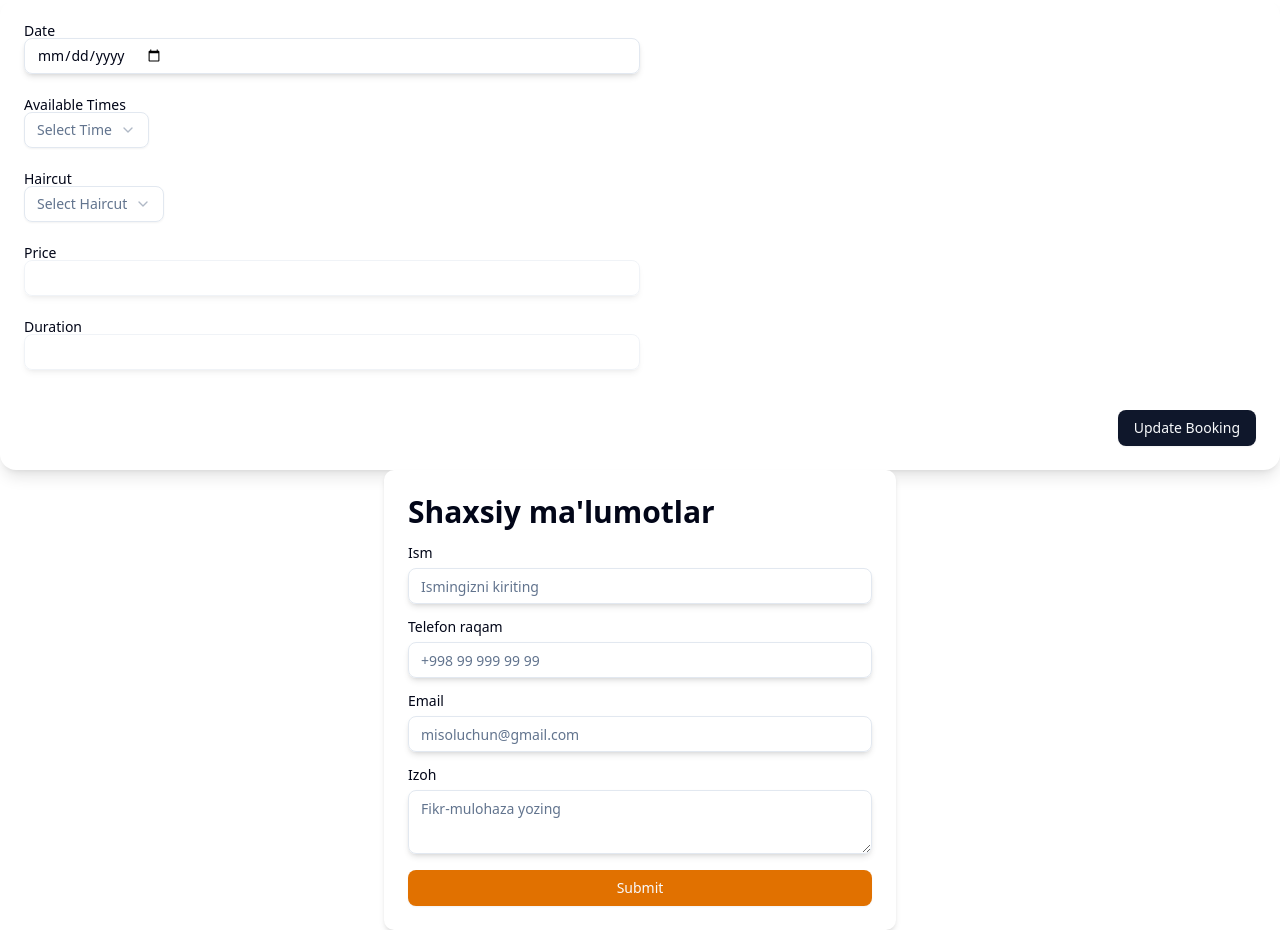
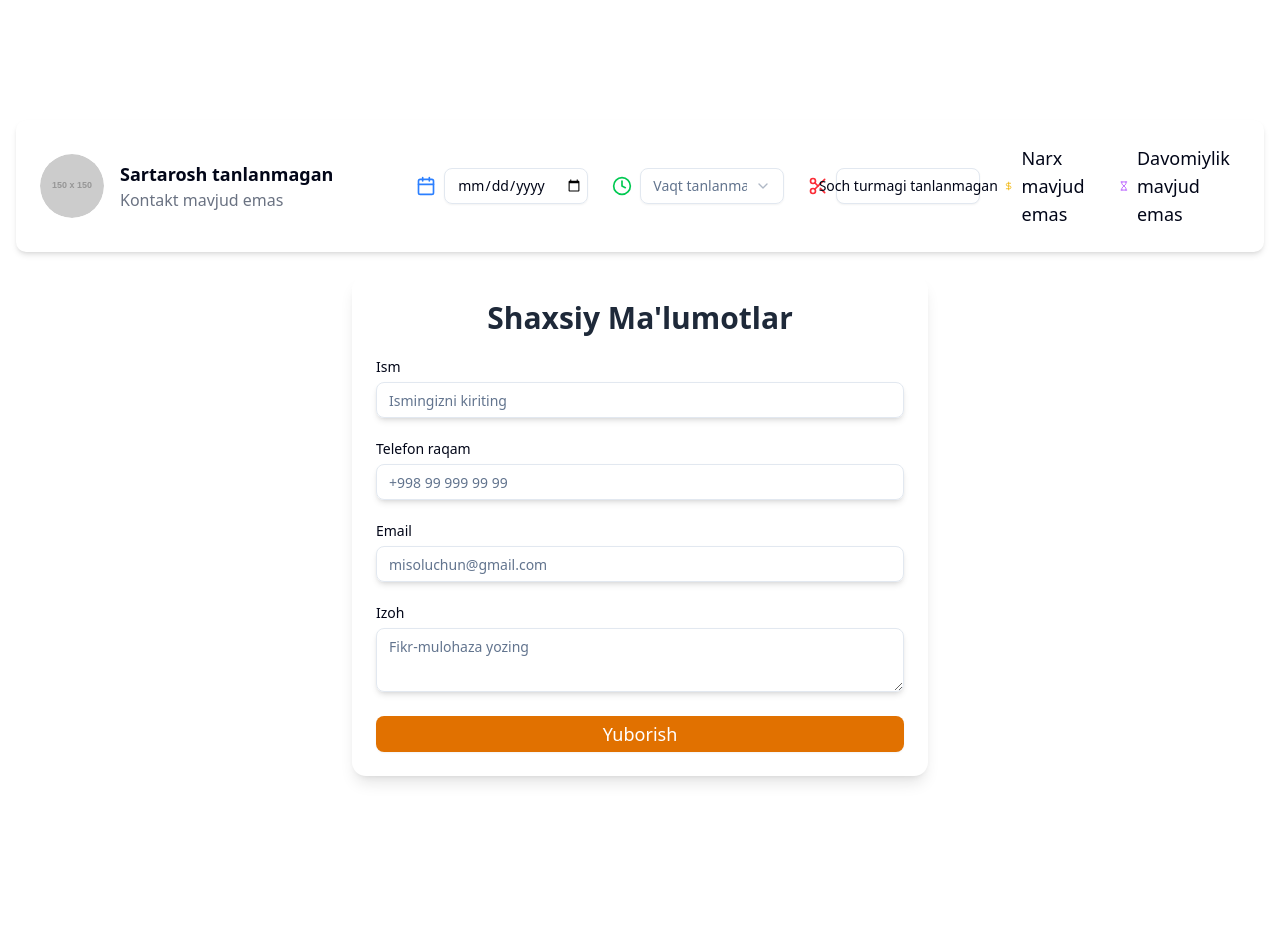
Before and after one commit to Mirzayev2009/BarberShopWebsite, a React (Vite) app: page /fillinginfopage in a window 1280 px wide. After the commit the page ends 800 px from the top, so only its background shows below. Built offline with nearby package versions, Linux system fonts and the light colour scheme.

Commit message:
almost complete

```diff
--- a/package.json
+++ b/package.json
@@ -21,6 +21,7 @@
     "class-variance-authority": "^0.7.1",
     "clsx": "^2.1.1",
     "date-fns": "^3.6.0",
+    "framer-motion": "^12.6.2",
     "lucide-react": "^0.479.0",
     "next-themes": "^0.4.6",
     "react": "^18.3.1",
--- a/src/ChoosingBareber/Barber.jsx
+++ b/src/ChoosingBareber/Barber.jsx
@@ -95,7 +95,7 @@ const Barber = ({ setChoosenBarber }) => {
       name: "Aslbek Abdullayev",
       image: "https://example.com/barber1.jpg",
       reviews: 45,
-      times: ["10:00", "11:30", "14:00", "15:30"],
+      times: ["10:00", "11:30", "14:00", "15:30",  "16:30", "17:00", "17:30"],
       contact: "+998 91 234 56 78",
       social_contact: "aslbek_abdullayev",
       socials: [
@@ -125,7 +125,7 @@ const Barber = ({ setChoosenBarber }) => {
       name: "Shohrux Hamraqulov",
       image: "https://example.com/barber3.jpg",
       reviews: 25,
-      times: ["08:00", "10:30", "16:00"],
+      times: ["08:00", "10:30", "16:00",  "16:30", "17:00", "17:30"],
       contact: "+998 94 532 24 56",
       social_contact: "shohrux_hamraqulov",
       socials: [
--- a/src/ChoosingDate/ChoosingDate.jsx
+++ b/src/ChoosingDate/ChoosingDate.jsx
@@ -3,9 +3,10 @@ import Nav from "../Nav";
 import { MyDatePicker } from "@/ChoosingDate/calendar";
 import TimePicker from "./TimePicker";
 import { DatabaseContext } from "../Database"; // ✅ Fix context import
+import { toast } from "sonner";
 
 const ChoosingDate = () => {
-  const { setSelectedTime, setSelectedDate } = useContext(DatabaseContext); // ✅ Fix useContext
+  const { setSelectedTime, setSelectedDate, selectedBarber } = useContext(DatabaseContext); // ✅ Fix useContext
   const [choosenTime, setChoosenTime] = useState(null);
   const [choosenDay, setChoosenDay] = useState(null);
 
@@ -23,7 +24,7 @@ const ChoosingDate = () => {
           <MyDatePicker setChoosenDay={setChoosenDay} />
         </div>
         <div className="w-full h-full shadow-md md:w-1/2 flex justify-center">
-          <TimePicker setChoosenTime={setChoosenTime} />
+          <TimePicker setChoosenTime={setChoosenTime} selectedBarber = {selectedBarber} />
         </div>
 
         <div>
--- a/src/ChoosingDate/TimePicker.jsx
+++ b/src/ChoosingDate/TimePicker.jsx
@@ -1,13 +1,10 @@
 import React, { useState } from "react";
 import { toast } from "sonner";
 
-const timeSlots = {
-  Kunduzi: ["12:00", "12:30", "13:00", "13:30", "14:00", "14:30", "15:00", "15:30", "16:00", "16:30", "17:00", "17:30"],
-  Kechasi: ["18:00", "18:30", "18:45"],
-};
+function TimePicker({ setChoosenTime, selectedBarber }) {
+  const [selectedTime, setSelectedTime] = useState(null);
 
-function TimePicker({ setChoosenTime }) {
-  const [selectedTime, setSelectedTime] = useState(null);
+  const times = selectedBarber.times || []; // Ensure it's an array
 
   // ✅ Update chosen time when user selects a time slot
   const handleTimeSelection = (time) => {
@@ -20,30 +17,24 @@ function TimePicker({ setChoosenTime }) {
 
   console.log(selectedTime);
 
-
   return (
     <div className="flex-1 flex flex-col items-center justify-center bg-white rounded-lg shadow-md p-8">
       <h2 className="text-xl font-semibold mb-4">Aniq vaqtni tanlang</h2>
-      {Object.entries(timeSlots).map(([period, times]) => (
-        <div key={period} className="mb-4 w-full text-xl">
-          <h3 className="text-lg font-medium mb-2">{period}</h3>
-          <div className="grid grid-cols-3 gap-3 "  >
+      <div className="mb-4 w-full text-xl">
+        <div className="grid grid-cols-3 gap-3">
           {times.map((time) => (
             <button
               key={time}
               className={`p-3 text-xl rounded-lg transition ${
                 selectedTime === time ? "bg-blue-600 text-white" : "bg-gray-100 hover:bg-gray-300"
               }`}
-                onClick={() =>
-                  { toast.success(`Vaqt ${time}`);
-                 handleTimeSelection(time) ;
-                 }} >
+              onClick={() => handleTimeSelection(time)}
+            >
               {time}
             </button>
           ))}
         </div>
       </div>
-      ))}
       <p className="mt-4 text-lg text-center text-gray-600">
         {selectedTime ? `Tanlangan vaqt: ${selectedTime}` : "Aniq vaqt tanlang"}
       </p>
--- a/src/FillingInfoPage/FillingInfo.jsx
+++ b/src/FillingInfoPage/FillingInfo.jsx
@@ -1,13 +1,19 @@
 import { DatabaseContext } from '@/DataBase'
 import Nav from '@/Nav'
-import  Info from './Info'
+import Info from './Info'
 import React, { useContext } from 'react'
 import PersonalInfoForm from './Form';
 
 const FillingInfo = () => {
-  const { selectedTime, selectedDate, selectedBarber, selectedHaircut } = useContext(DatabaseContext);
+  const { selectedTime, selectedDate, selectedBarber, selectedHaircut, setSelectedTime, setSelectedDate } = useContext(DatabaseContext);
 
   console.log("selectedBarber:", selectedBarber); // ✅ Check if this has a value
+
+  const handleUpdate = (updatedData) => {
+    if (updatedData.selectedTime !== undefined) setSelectedTime(updatedData.selectedTime);
+    if (updatedData.selectedDate !== undefined) setSelectedDate(updatedData.selectedDate);
+    // If you want to handle other updates, add them here.
+  };
 
   return (
     <div>
@@ -18,6 +24,7 @@ const FillingInfo = () => {
           selectedDate={selectedDate}
           selectedHaircut={selectedHaircut}
           selectedTime={selectedTime}
+          onUpdate={handleUpdate}  // ✅ Passing onUpdate prop
         />
       </div>
       <div><PersonalInfoForm/></div>
@@ -25,4 +32,4 @@ const FillingInfo = () => {
   );
 };
 
-export default FillingInfo
+export default FillingInfo;
--- a/src/FillingInfoPage/Form.jsx
+++ b/src/FillingInfoPage/Form.jsx
@@ -2,7 +2,7 @@ import React, { useContext } from "react";
 import { zodResolver } from "@hookform/resolvers/zod";
 import { useForm } from "react-hook-form";
 import { z } from "zod";
-import { Link, useNavigate } from "react-router-dom";
+import { useNavigate } from "react-router-dom";
 
 import { Button } from "@/components/ui/button";
 import {
@@ -24,7 +24,6 @@ const formSchema = z.object({
   comment: z.string().min(10, { message: "Izoh kamida 10 ta harf bo'lishi kerak" }).optional(),
 });
 
-
 export function PersonalInfoForm() {
   const navigate = useNavigate();
   const form = useForm({
@@ -33,21 +32,24 @@ export function PersonalInfoForm() {
       name: "",
       phone: "",
       email: "",
+      comment: "",
     },
   });
-  const {setPersonalInfo} = useContext(DatabaseContext)
+
+  const { setPersonalInfo } = useContext(DatabaseContext);
 
   const onSubmit = (data) => {
     console.log("Form Submitted:", data);
-    setPersonalInfo(data)
-    navigate("/finalpage"); // Redirect after successful form submission
+    setPersonalInfo(data);
+    navigate("/finalpage");
   };
 
   return (
-    <div className="max-w-lg mx-auto p-6 bg-white rounded-lg shadow-md">
-      <h2 className="text-3xl font-bold mb-4">Shaxsiy ma'lumotlar</h2>
+    <div className="max-w-xl mx-auto p-6 bg-white rounded-xl shadow-lg">
+      <h2 className="text-3xl font-bold mb-6 text-center text-gray-800">Shaxsiy Ma'lumotlar</h2>
       <Form {...form}>
-        <form onSubmit={form.handleSubmit(onSubmit)} className="space-y-4">
+        <form onSubmit={form.handleSubmit(onSubmit)} className="space-y-6">
+          {/* Name */}
           <FormField
             control={form.control}
             name="name"
@@ -62,6 +64,7 @@ export function PersonalInfoForm() {
             )}
           />
 
+          {/* Phone */}
           <FormField
             control={form.control}
             name="phone"
@@ -76,6 +79,7 @@ export function PersonalInfoForm() {
             )}
           />
 
+          {/* Email */}
           <FormField
             control={form.control}
             name="email"
@@ -90,23 +94,24 @@ export function PersonalInfoForm() {
             )}
           />
 
+          {/* Comment */}
           <FormField
             control={form.control}
-            name="comment"  // This should match your form schema
+            name="comment"
             render={({ field }) => (
               <FormItem>
                 <FormLabel>Izoh</FormLabel>
                 <FormControl>
-                <Textarea {...field} placeholder="Fikr-mulohaza yozing" />
+                  <Textarea placeholder="Fikr-mulohaza yozing" {...field} />
                 </FormControl>
                 <FormMessage />
               </FormItem>
             )}
           />
 
-
-          <Button type="submit" className="w-full bg-amber-600">
-            Submit
+          {/* Submit Button */}
+          <Button type="submit" className="w-full bg-amber-600 hover:bg-amber-700 text-white text-lg">
+            Yuborish
           </Button>
         </form>
       </Form>
--- a/src/FillingInfoPage/Info.jsx
+++ b/src/FillingInfoPage/Info.jsx
@@ -1,83 +1,93 @@
-import { useState, useEffect } from "react";
+import React from "react";
+import { Avatar } from "@/components/ui/avatar";
+import { Calendar, Clock, Scissors, DollarSign, Hourglass } from "lucide-react";
 import { Select, SelectContent, SelectItem, SelectTrigger, SelectValue } from "@/components/ui/select";
+import { Input } from "@/components/ui/input";
+import { useNavigate } from "react-router-dom";
 import { Button } from "@/components/ui/button";
-import { Label } from "@/components/ui/label";
-import { Input } from "@/components/ui/input";
 
-export default function Info({ selectedBarber, selectedDate, selectedTime, selectedHaircut, onUpdate }) {
-    const [date, setDate] = useState(selectedDate);
-    const [time, setTime] = useState(selectedTime);
-    const [haircut, setHaircut] = useState(selectedHaircut?.name || "");
-    const [price, setPrice] = useState(selectedHaircut?.price || "");
-    const [duration, setDuration] = useState(selectedHaircut?.duration || "");
+const Info = ({ selectedTime, selectedDate, selectedBarber, selectedHaircut, onUpdate }) => {
+  const navigate = useNavigate();
+
+  const handleUpdate = (field, value) => {
+    if (onUpdate) {
+      onUpdate({ [field]: value });
+    }
+  };
+
   const availableTimes = selectedBarber?.times || [];
-    const availableHaircuts = selectedBarber?.haircuts || [];
-
-    useEffect(() => {
-        if (haircut) {
-            const selected = availableHaircuts.find(h => h.name === haircut);
-            if (selected) {
-                setPrice(selected.price);
-                setDuration(selected.duration);
-            }
-        }
-    }, [haircut, availableHaircuts]);
-
-    useEffect(() => {
-        if (!availableTimes.includes(time)) {
-            setTime("");
-        }
-    }, [availableTimes]);
 
   return (
-        <div className="flex flex-col gap-6 p-6 rounded-2xl shadow-lg bg-white">
-            <div className="flex flex-wrap gap-6">
-                <div className="flex flex-col w-full sm:w-1/2">
-                    <Label>Date</Label>
-                    <Input type="date" value={date} onChange={(e) => setDate(e.target.value)} />
+    <div className="w-full bg-white py-6 px-4 mt-24">
+      <div className="w-full flex flex-col md:flex-row items-center justify-between bg-white p-6 rounded-lg shadow-md space-y-6 md:space-y-0">
+
+        {/* Barber Info */}
+        <div className="flex items-center space-x-4 flex-1 w-full md:w-auto">
+          <Avatar className="w-16 h-16">
+            <img
+              src={selectedBarber?.image || "https://via.placeholder.com/150"}
+              alt={selectedBarber?.name || "Sartarosh"}
+              className="rounded-full"
+            />
+          </Avatar>
+          <div>
+            <h2 className="text-lg font-semibold">{selectedBarber?.name || "Sartarosh tanlanmagan"}</h2>
+            <p className="text-gray-500">{selectedBarber?.contact || "Kontakt mavjud emas"}</p>
           </div>
-                <div className="flex flex-col w-full sm:w-1/2">
-                    <Label>Available Times</Label>
-                    <Select value={time} onValueChange={setTime}>
-                        <SelectTrigger>
-                            <SelectValue placeholder="Select Time" />
+        </div>
+
+        {/* Selection Fields */}
+        <div className="grid grid-cols-1 sm:grid-cols-2 md:grid-cols-3 lg:flex items-center space-y-4 sm:space-y-0 sm:space-x-6 flex-1 justify-center w-full">
+
+          {/* Date Picker */}
+          <div className="flex items-center space-x-2">
+            <Calendar className="w-5 h-5 text-blue-500" />
+            <Input
+               type="date"
+               value={selectedDate ? new Date(selectedDate).toISOString().split('T')[0] : ""}
+               onChange={(e) => handleUpdate('selectedDate', e.target.value)}
+               className="w-36"
+            />
+          </div>
+
+          {/* Time Picker */}
+          <div className="flex items-center space-x-2">
+            <Clock className="w-5 h-5 text-green-500" />
+            <Select value={selectedTime || ""} onValueChange={(value) => handleUpdate('selectedTime', value)}>
+              <SelectTrigger className="w-36">
+                <SelectValue placeholder={selectedTime || "Vaqt tanlanmagan"} />
               </SelectTrigger>
               <SelectContent>
-                            {availableTimes.map((t, index) => (
-                                <SelectItem key={index} value={t}>{t}</SelectItem>
+                {availableTimes.map((time, index) => (
+                  <SelectItem key={index} value={time}>{time}</SelectItem>
                 ))}
               </SelectContent>
             </Select>
           </div>
+
+          {/* Haircut Selection Button */}
+          <div className="flex items-center w-full space-x-2">
+            <Scissors className="w-5 h-5 text-red-500" />
+            <Button variant="outline" onClick={() => navigate('/choosinghaircut')} className="w-36">
+              {selectedHaircut?.name || "Soch turmagi tanlanmagan"}
+            </Button>
           </div>
 
-            <div className="flex flex-wrap gap-6">
-                <div className="flex flex-col w-full sm:w-1/2">
-                    <Label>Haircut</Label>
-                    <Select value={haircut} onValueChange={setHaircut}>
-                        <SelectTrigger>
-                            <SelectValue placeholder="Select Haircut" />
-                        </SelectTrigger>
-                        <SelectContent>
-                            {availableHaircuts.map((h, index) => (
-                                <SelectItem key={index} value={h.name}>{h.name}</SelectItem>
-                            ))}
-                        </SelectContent>
-                    </Select>
+          {/* Price Display */}
+          <div className="flex items-center space-x-2">
+            <DollarSign className="w-5 h-5 text-yellow-500" />
+            <p className="text-lg font-medium">{selectedHaircut?.price ? `$${selectedHaircut.price}` : "Narx mavjud emas"}</p>
           </div>
-                <div className="flex flex-col w-full sm:w-1/2">
-                    <Label>Price</Label>
-                    <Input type="text" value={price} disabled />
-                </div>
-                <div className="flex flex-col w-full sm:w-1/2">
-                    <Label>Duration</Label>
-                    <Input type="text" value={duration} disabled />
+
+          {/* Duration Display */}
+          <div className="flex items-center space-x-2">
+            <Hourglass className="w-5 h-5 text-purple-500" />
+            <p className="text-lg font-medium">{selectedHaircut?.duration ? `${selectedHaircut.duration} min` : "Davomiylik mavjud emas"}</p>
           </div>
         </div>
-
-            <Button className="self-end mt-4" onClick={() => onUpdate({ date, time, haircut, price, duration })}>
-                Update Booking
-            </Button>
+      </div>
     </div>
   );
-}
+};
+
+export default Info;
--- a/src/FinalPage/BookingConfirmation.jsx
+++ b/src/FinalPage/BookingConfirmation.jsx
@@ -3,6 +3,7 @@ import { Card, CardContent } from "@/components/ui/card";
 import { Button } from "@/components/ui/button";
 import { Calendar, Clock, Star, User, MapPin, Phone, Globe } from "lucide-react";
 import { DatabaseContext } from "../DataBase";
+import { useNavigate } from "react-router-dom";
 
 const BookingConfirmation = () => {
   const {
@@ -10,8 +11,22 @@ const BookingConfirmation = () => {
     selectedHaircut,
     selectedDate,
     selectedTime,
+    setSelectedBarber,
+    setSelectedHaircut,
+    setSelectedTime,
+    setSelectedDate
   } = useContext(DatabaseContext);
+  const navigate = useNavigate()
 
+
+  const handleUnbooking = () =>{
+    setSelectedBarber(null)
+    setSelectedHaircut(null)
+    setSelectedTime(null)
+    setSelectedDate(null)
+    navigate("/")
+
+  }
   return (
     <div className="flex justify-center items-center min-h-screen bg-gray-100 p-8">
       <Card className="w-full max-w-5xl bg-white shadow-2xl rounded-3xl p-8">
@@ -22,18 +37,21 @@ const BookingConfirmation = () => {
             <div className="mt-4 flex justify-center items-center gap-4 text-gray-700 text-lg">
               <User className="w-16 h-16 rounded-full bg-gray-300 p-2" />
               <div>
-                <p className="text-2xl font-semibold">{selectedBarber?.name}</p>
+                <p className="text-2xl font-semibold">{selectedBarber?.name || "Noma'lum sartarosh"}</p>
                 <div className="flex items-center justify-center text-yellow-500 mt-2">
                   {[...Array(5)].map((_, i) => (
                     <Star key={i} className="w-6 h-6" />
                   ))}
-                  <span className="text-lg text-gray-600 ml-3">{selectedBarber?.reviews} fikrlar</span>
+                  <span className="text-lg text-gray-600 ml-3">{selectedBarber?.reviews || 0} fikrlar</span>
                 </div>
                 <div className="flex items-center justify-center gap-4 mt-2 text-gray-700">
                   <Calendar className="w-6 h-6" />
-                  <span className="text-lg">{selectedDate}</span>
+                  <span className="text-lg">
+                     {selectedDate ? selectedDate.toISOString("uz-UZ") : "Sana tanlanmagan"}
+                  </span>
+
                   <Clock className="w-6 h-6" />
-                  <span className="text-lg">{selectedTime}</span>
+                  <span className="text-lg">{selectedTime || "Vaqt tanlanmagan"}</span>
                 </div>
               </div>
             </div>
@@ -42,15 +60,15 @@ const BookingConfirmation = () => {
           <div className="grid grid-cols-2 md:grid-cols-4 gap-4 mb-6">
             <Button className="w-full text-lg">Yana buyurtma qilish</Button>
             <Button variant="outline" className="w-full text-lg">Kalendarda ko'rish</Button>
-            <Button variant="outline" className="w-full text-lg">Buyurtmani o'zgartirish</Button>
-            <Button variant="destructive" className="w-full text-lg">Buyurtmani bekor qilish</Button>
+            <Button variant="outline" className="w-full text-lg" onClick={()=> handleUnbooking()}>Buyurtmani o'zgartirish</Button>
+            <Button variant="destructive" className="w-full text-lg" onClick={()=> handleUnbooking()}>Buyurtmani bekor qilish</Button>
           </div>
           {/* Haircut Info */}
           <div className="mt-6">
             <h3 className="text-2xl font-semibold text-gray-800 mb-4">Soch turmak</h3>
             <div className="flex justify-between items-center p-4 bg-gray-100 rounded-lg text-lg">
-              <span className="text-gray-700">{selectedHaircut?.name}</span>
-              <span className="font-bold text-xl">{selectedHaircut?.price} ₽</span>
+              <span className="text-gray-700">{selectedHaircut?.name || "Soch turmak tanlanmagan"}</span>
+              <span className="font-bold text-xl">{selectedHaircut?.price ? `${selectedHaircut.price} ₽` : "Narx belgilanmagan"}</span>
             </div>
           </div>
           {/* Barber Location */}
@@ -58,15 +76,15 @@ const BookingConfirmation = () => {
             <h3 className="text-2xl font-semibold text-gray-800 mb-4">Kontakt</h3>
             <div className="flex items-center gap-4 text-gray-700 text-lg">
               <MapPin className="w-6 h-6" />
-              <span>{selectedBarber?.location?.address}</span>
+              {/* <span>{selectedBarber?.location || "Manzil mavjud emas"}</span> */}
             </div>
             <div className="flex items-center gap-4 text-gray-700 text-lg mt-2">
               <Phone className="w-6 h-6" />
-              <span>{selectedBarber?.location?.phone}</span>
+              <span>{selectedBarber?.contact || "Telefon raqam mavjud emas"}</span>
             </div>
             <div className="flex items-center gap-4 text-gray-700 text-lg mt-2">
               <Globe className="w-6 h-6" />
-              <span>{selectedBarber?.location?.website}</span>
+              <span>{selectedBarber?.socials?.link || "Ijtimoiy tarmoq mavjud emas"}</span>
             </div>
           </div>
         </CardContent>
--- a/src/FinalPage/FinalPage.jsx
+++ b/src/FinalPage/FinalPage.jsx
@@ -3,6 +3,7 @@ import BookingConfirmation from './BookingConfirmation'
 import Nav from '@/Nav'
 
 const FinalPage = () => {
+
   return (
     <div>
       <Nav/>
```
Also changed, not shown: src/ChoosingDate/calendar.jsx (+4 -5 lines), 1 other file (tests, documents, lock files or other folders). Lines whose indentation alone changed are shown as unchanged.
